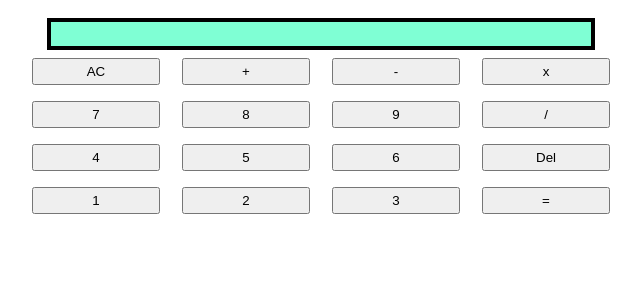
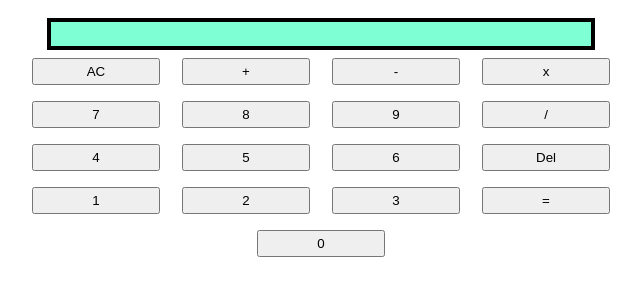
Before and after one commit to hmolfindo/calculator-project, a plain HTML site: page index.html in a window 1280 px wide. Shown: the whole page, without its empty margins (319-960 px from the left). Drawn offline with Linux system fonts and the light colour scheme.

Commit message:
Add button for 0

```diff
--- a/index.html
+++ b/index.html
@@ -26,6 +26,7 @@
             <button class="calc-button num" value="2">2</button>
             <button class="calc-button num" value="3">3</button>
             <button class="calc-button">=</button>
+            <button class="calc-button num" value="0">0</button>
             </div>
     </div>
     <script src="calc.js"></script>
```
